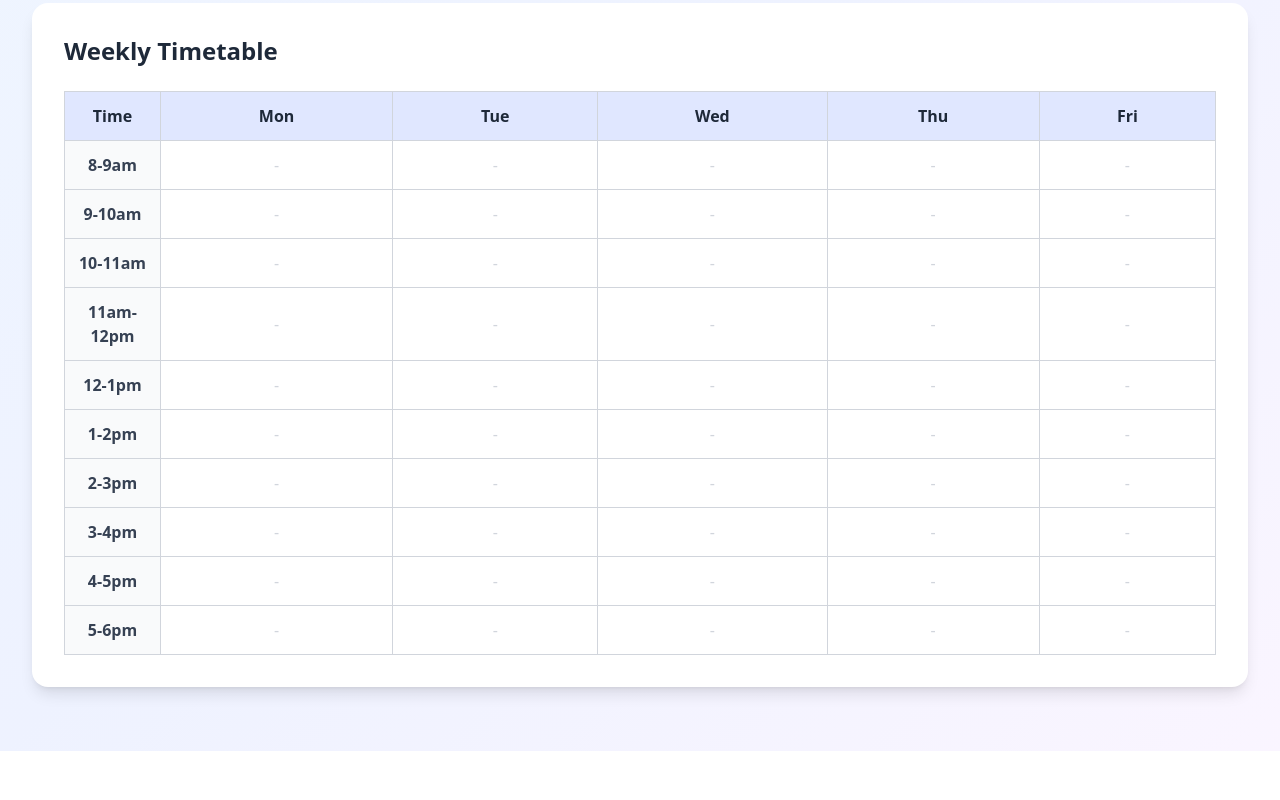
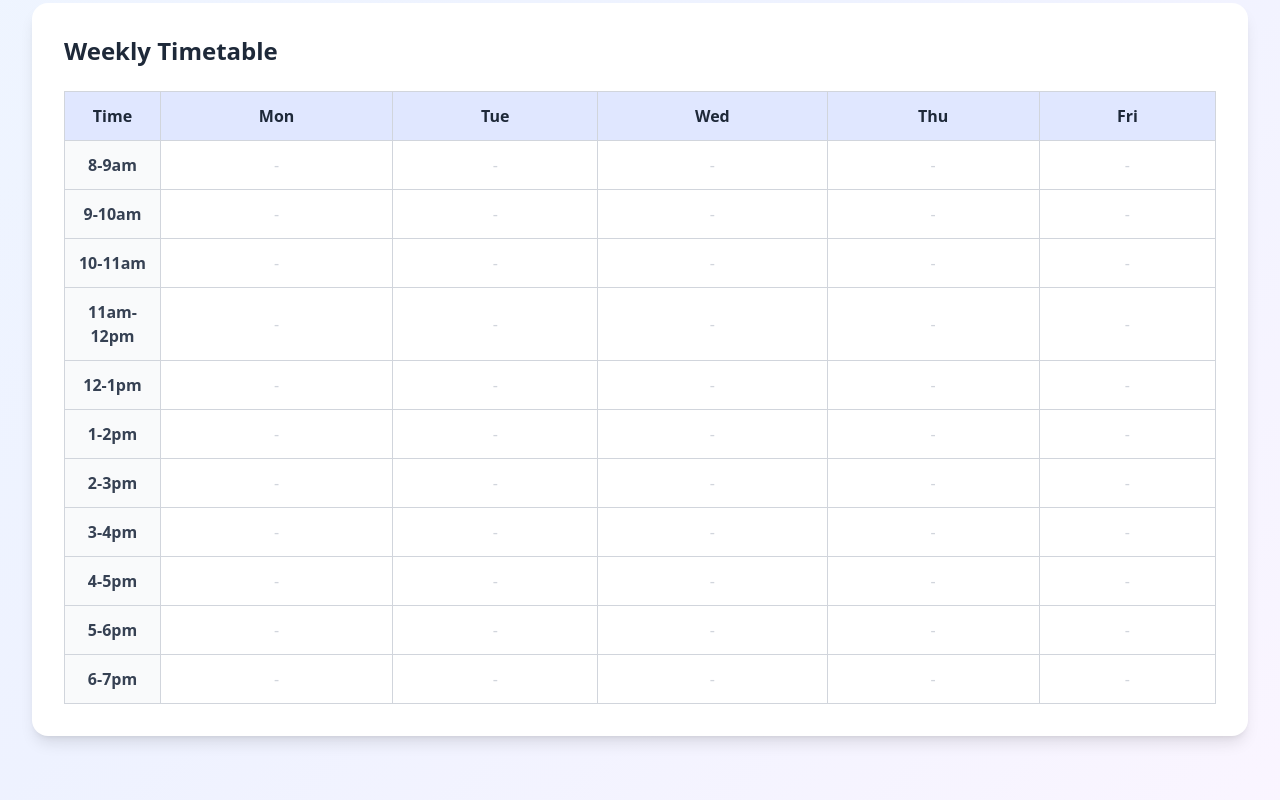
Before and after one commit to Krish2005tech/TimeTable, a React (Vite) app: page / in a window 1280 px wide. Shown: the part 401-1201 px from the top of the page. Before the commit the page ends 1152 px from the top, so only its background shows below. Built offline with nearby package versions, Linux system fonts and the light colour scheme.

Commit message:
add 6-7pm time slot

```diff
--- a/src/App.jsx
+++ b/src/App.jsx
@@ -224,7 +224,8 @@ const TimetableGenerator = () => {
       { label: '2-3pm', start: '2pm', end: '3pm' },
       { label: '3-4pm', start: '3pm', end: '4pm' },
       { label: '4-5pm', start: '4pm', end: '5pm' },
-      { label: '5-6pm', start: '5pm', end: '6pm' }
+      { label: '5-6pm', start: '5pm', end: '6pm' },
+      { label: '6-7pm', start: '6pm', end: '7pm' }
     ];
 
     const timetable = {};
```
